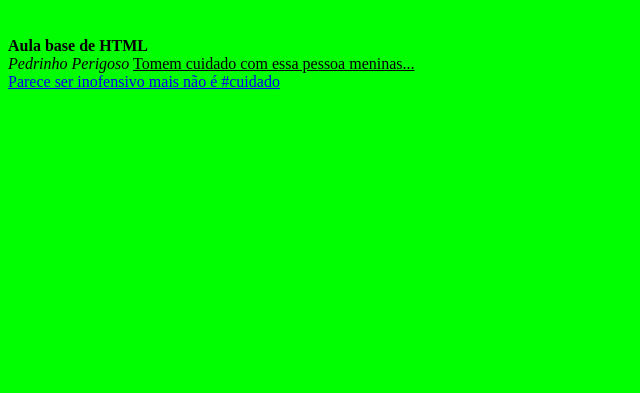
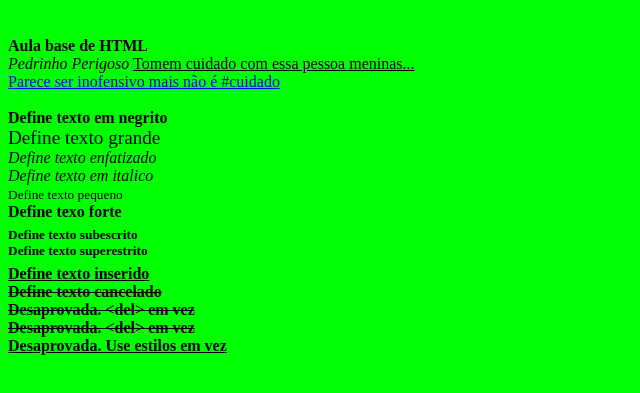
Before and after one commit to mJordann/MyFirstProject, a plain HTML site: page index.html in a window 1280 px wide. Shown: the part 61-454 px from the top of the page, without its empty margins (0-640 px from the left). Drawn offline with Linux system fonts and the light colour scheme.

Commit message:
teste de tags

```diff
--- a/index.html
+++ b/index.html
@@ -11,6 +11,21 @@
             <b>Aula base de HTML</b><br/>
             <i>Pedrinho Perigoso</i> <u>Tomem cuidado com essa pessoa meninas...</u><br/>
             <a href="http://github.com/Pely001">Parece ser inofensivo mais não é #cuidado</a>
+            <br/><br/>
+            <b>Define texto em negrito</b><br/>
+            <big>Define texto grande</big><br/>
+            <em>Define texto enfatizado</em><br/>
+            <i>Define texto em italico</i><br/>
+            <small>Define texto pequeno</small><br/>
+            <strong>Define texo forte</stron><br/>
+            <sub>Define texto subescrito</sub><br/>
+            <sup>Define texto superestrito</sup><br/>
+            <ins>Define texto inserido</ins><br/>
+            <del>Define texto cancelado</del><br/>
+            <s>Desaprovada. &ltdel&gt em vez</s><br/>
+            <strike>Desaprovada. &ltdel&gt em vez</strike><br/>
+            <u>Desaprovada. Use estilos em vez</u><br/>
+
 
         </body>
 
```
